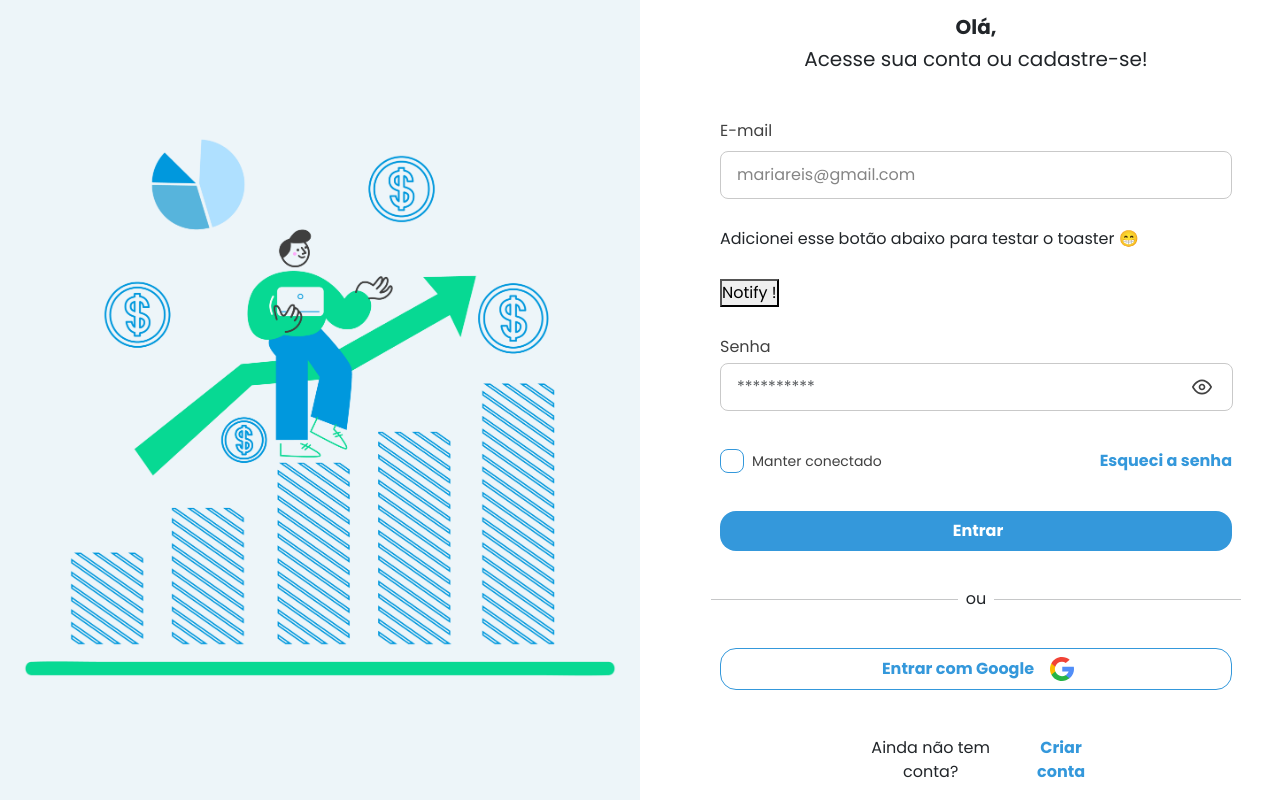
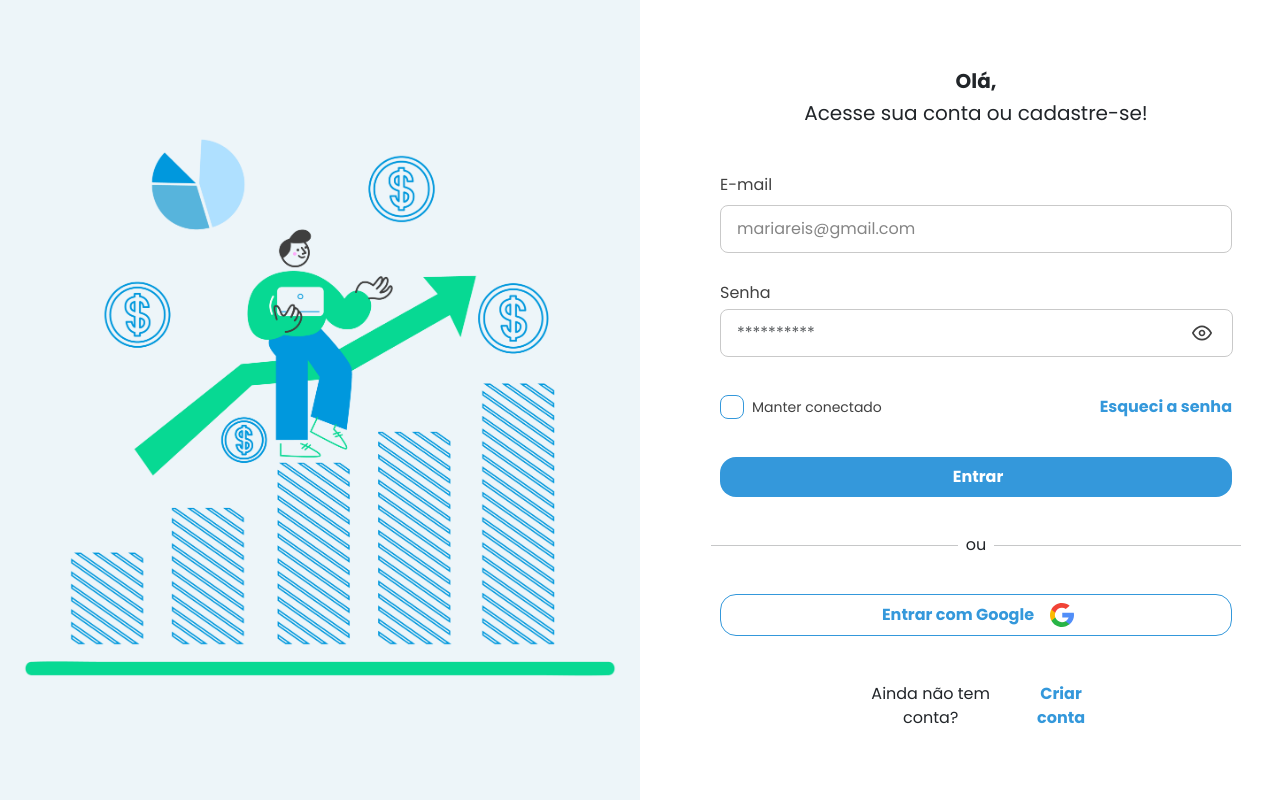
Before and after one commit to BoaConta/boaconta-front, a React (Create React App) app: page / in a window 1280 px wide. Built offline with nearby package versions, Linux system fonts and the light colour scheme.

Commit message:
BOAC-54 comment in test button

```diff
--- a/src/components/LoginForm.js
+++ b/src/components/LoginForm.js
@@ -61,8 +61,8 @@ const LoginForm = () => {
               onChange={e => setEmail(e.target.value)}
             />
           </div>
-          Adicionei esse botão abaixo para testar o toaster 😁
-            <button onClick={() => notify('Teste de notificação!')}>Notify !</button>
+          {/* Adicionei esse botão abaixo para testar o toaster 😁
+            <button onClick={() => notify('Teste de notificação!')}>Notify !</button> */}
           <div className="mb-3">
             <PasswordField
               label="Senha"
```
